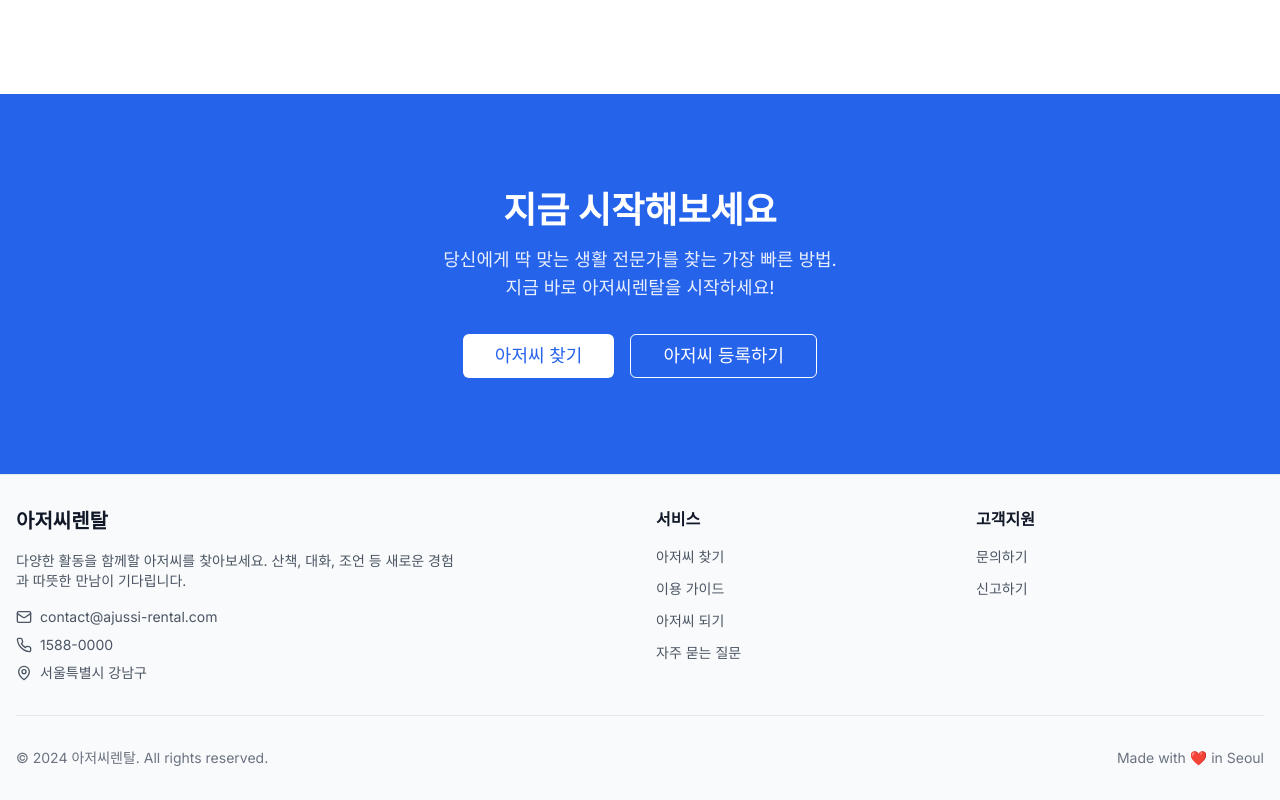
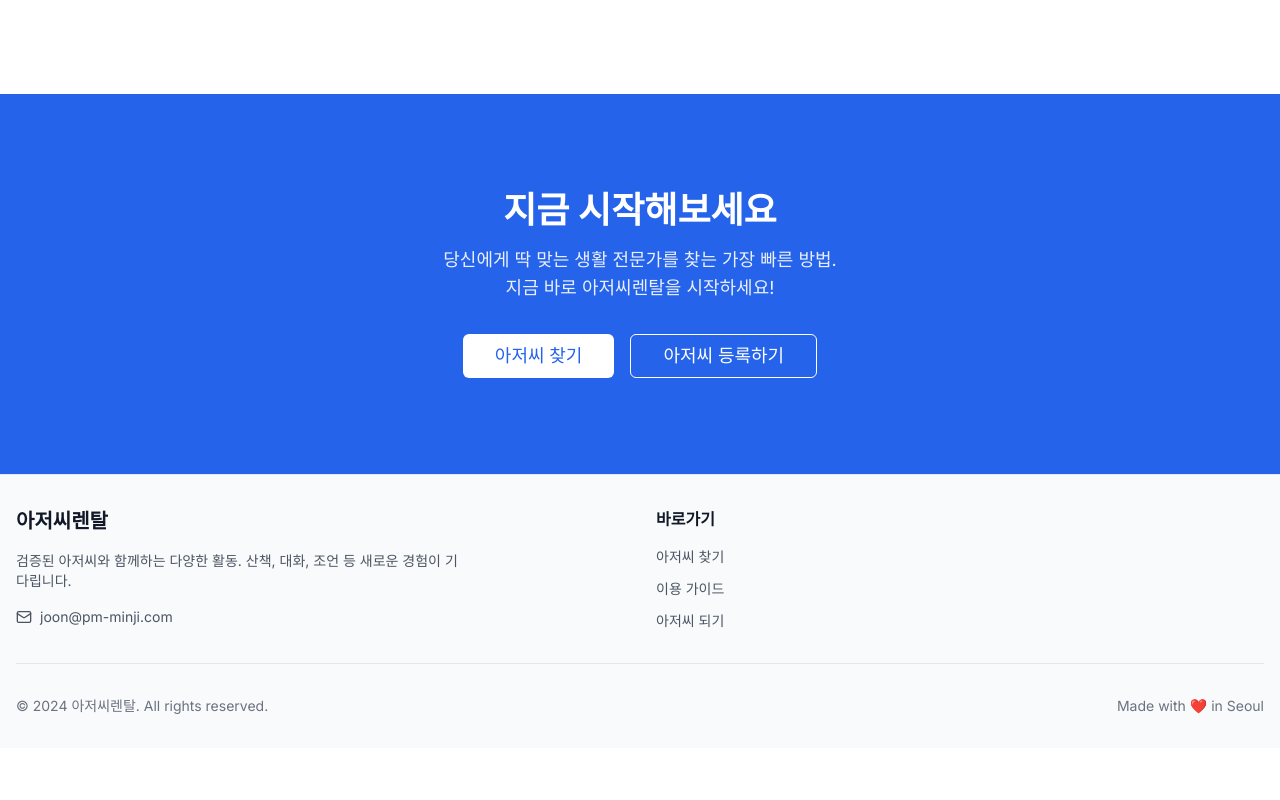
Before and after one commit to pm-minji/aje-rental, a Next.js app: page / in a window 1280 px wide. Shown: the part 2049-2849 px from the top of the page. After the commit the page ends 2797 px from the top, so only its background shows below. Built offline with nearby package versions, Linux system fonts and the light colour scheme; no server answers; the database is empty.

Commit message:
fix: Simplify footer - remove customer support section, duplicate FAQ, fake contact info

```diff
--- a/src/components/layout/Footer.tsx
+++ b/src/components/layout/Footer.tsx
@@ -1,5 +1,5 @@
 import Link from 'next/link'
-import { Mail, Phone, MapPin } from 'lucide-react'
+import { Mail } from 'lucide-react'
 
 interface FooterProps {
   showFullFooter?: boolean;
@@ -10,33 +10,27 @@ export default function Footer({ showFullFooter = true }: FooterProps) {
     <footer className="bg-gray-50 border-t mt-auto">
       <div className="container mx-auto px-4 py-8">
         {showFullFooter ? (
-          <div className="grid grid-cols-1 md:grid-cols-4 gap-8">
+          <div className="grid grid-cols-1 md:grid-cols-2 gap-8">
             {/* 브랜드 정보 */}
-            <div className="md:col-span-2">
+            <div>
               <h3 className="font-bold text-xl text-gray-900 mb-4">아저씨렌탈</h3>
               <p className="text-gray-600 text-sm mb-4 max-w-md">
-                다양한 활동을 함께할 아저씨를 찾아보세요.
-                산책, 대화, 조언 등 새로운 경험과 따뜻한 만남이 기다립니다.
+                검증된 아저씨와 함께하는 다양한 활동.
+                산책, 대화, 조언 등 새로운 경험이 기다립니다.
               </p>
-              <div className="space-y-2 text-sm text-gray-600">
+              <div className="text-sm text-gray-600">
                 <div className="flex items-center space-x-2">
                   <Mail className="h-4 w-4" />
-                  <span>contact@ajussi-rental.com</span>
-                </div>
-                <div className="flex items-center space-x-2">
-                  <Phone className="h-4 w-4" />
-                  <span>1588-0000</span>
-                </div>
-                <div className="flex items-center space-x-2">
-                  <MapPin className="h-4 w-4" />
-                  <span>서울특별시 강남구</span>
+                  <a href="mailto:joon@pm-minji.com" className="hover:text-gray-900">
+                    joon@pm-minji.com
+                  </a>
                 </div>
               </div>
             </div>
 
             {/* 서비스 링크 */}
             <div>
-              <h4 className="font-semibold text-gray-900 mb-4">서비스</h4>
+              <h4 className="font-semibold text-gray-900 mb-4">바로가기</h4>
               <ul className="space-y-3 text-sm">
                 <li>
                   <Link
@@ -62,37 +56,6 @@ export default function Footer({ showFullFooter = true }: FooterProps) {
                     아저씨 되기
                   </Link>
                 </li>
-                <li>
-                  <Link
-                    href="/guide#faq"
-                    className="text-gray-600 hover:text-gray-900 transition-colors"
-                  >
-                    자주 묻는 질문
-                  </Link>
-                </li>
-              </ul>
-            </div>
-
-            {/* 고객지원 */}
-            <div>
-              <h4 className="font-semibold text-gray-900 mb-4">고객지원</h4>
-              <ul className="space-y-3 text-sm">
-                <li>
-                  <a
-                    href="mailto:joon@pm-minji.com?subject=[문의]"
-                    className="text-gray-600 hover:text-gray-900 transition-colors"
-                  >
-                    문의하기
-                  </a>
-                </li>
-                <li>
-                  <a
-                    href="mailto:joon@pm-minji.com?subject=[신고]"
-                    className="text-gray-600 hover:text-gray-900 transition-colors"
-                  >
-                    신고하기
-                  </a>
-                </li>
               </ul>
             </div>
           </div>
```
